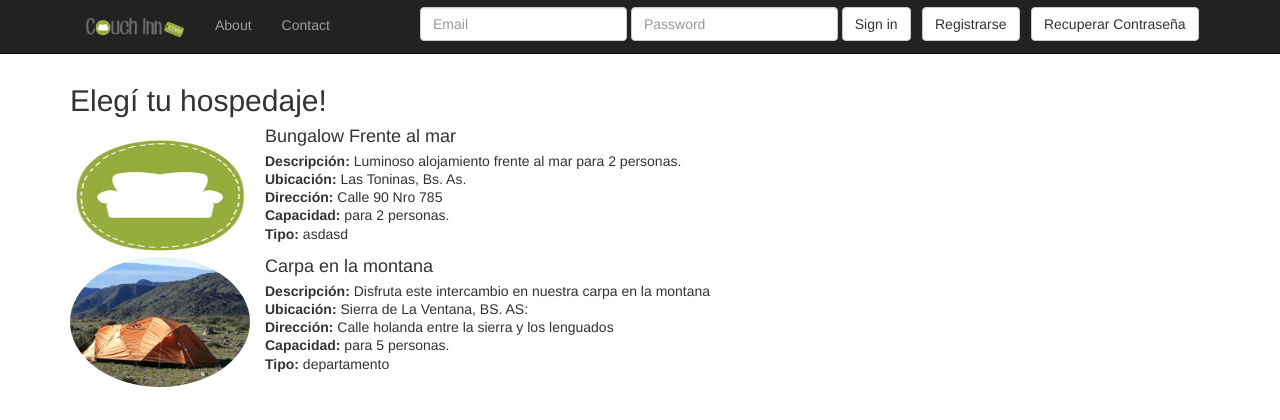
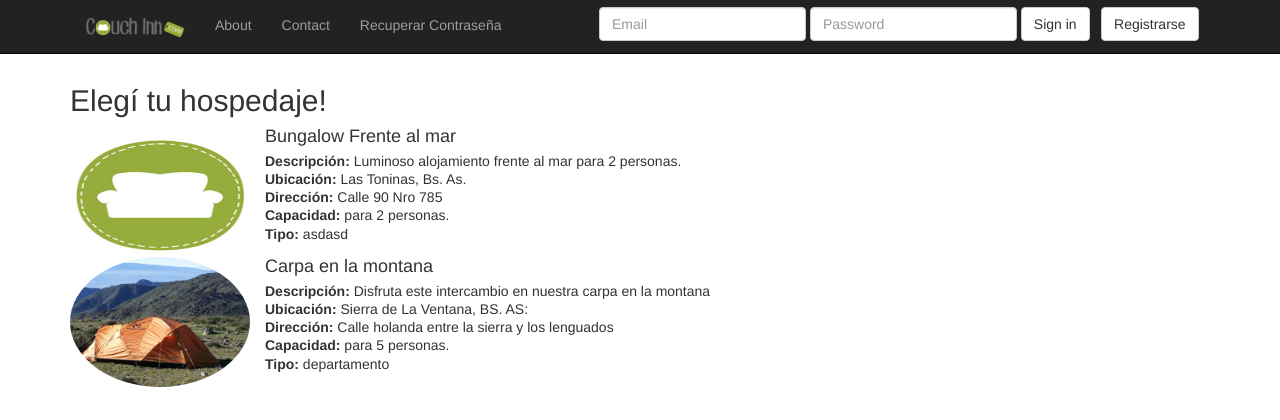
Before and after one commit to parinisantiago/couchinn, a PHP site: page /index.php in a window 1280 px wide. Shown: the top 420 px of the page. Run offline with PHP 8.4, Linux system fonts and the light colour scheme; data comes from the database, SQL or seed files in the repository.

Commit message:
cambios en el recuperar contraseña para adaptarlos al modal

```diff
--- a/navbar.php
+++ b/navbar.php
@@ -93,7 +93,7 @@ if( isset($_SESSION['sesion_usuario']) ){
         </div >
     </nav >
 
-<?php }  } else {?>
+<?php }  } else { include("modal-Pass.php");?>
 
     <nav class="navbar navbar-inverse navbar-fixed-top" >
         <div class="container">
@@ -103,11 +103,11 @@ if( isset($_SESSION['sesion_usuario']) ){
                     <li ><a href = "index.php" > <img class="img-responsive center-block" height = "40" width = "100" src="img/header.png"></a ></li >
                     <li ><a href = "#" > About</a ></li >
                     <li ><a href = "#" > Contact</a ></li >
+                    <li> <a href="#" data-toggle="modal" data-target="#modalRecPass"> Recuperar Contraseña </a>
+                    </li>
                 </ul>
 
-                <form id="recuperarContraseña" class="form-inline pull-right" method="get" action="user_recuperarContrasena_form.php">
-                    <button type="submit" class="btn btn-default">Recuperar Contraseña </button>
-                </form>
+
                 <form id="register" class="form-inline pull-right" method="get" action="user_form.php">
                     <button type="submit" class="btn btn-default">Registrarse </button>
                 </form>
```
